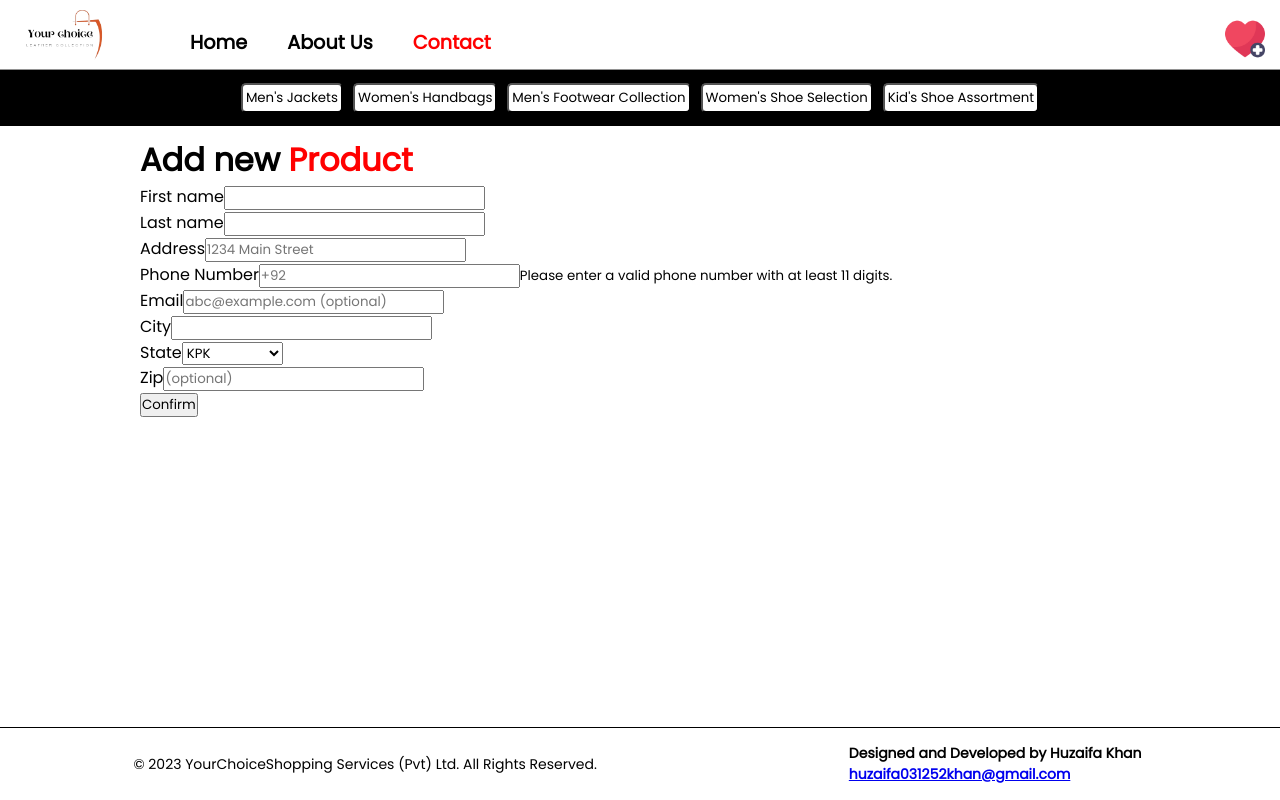
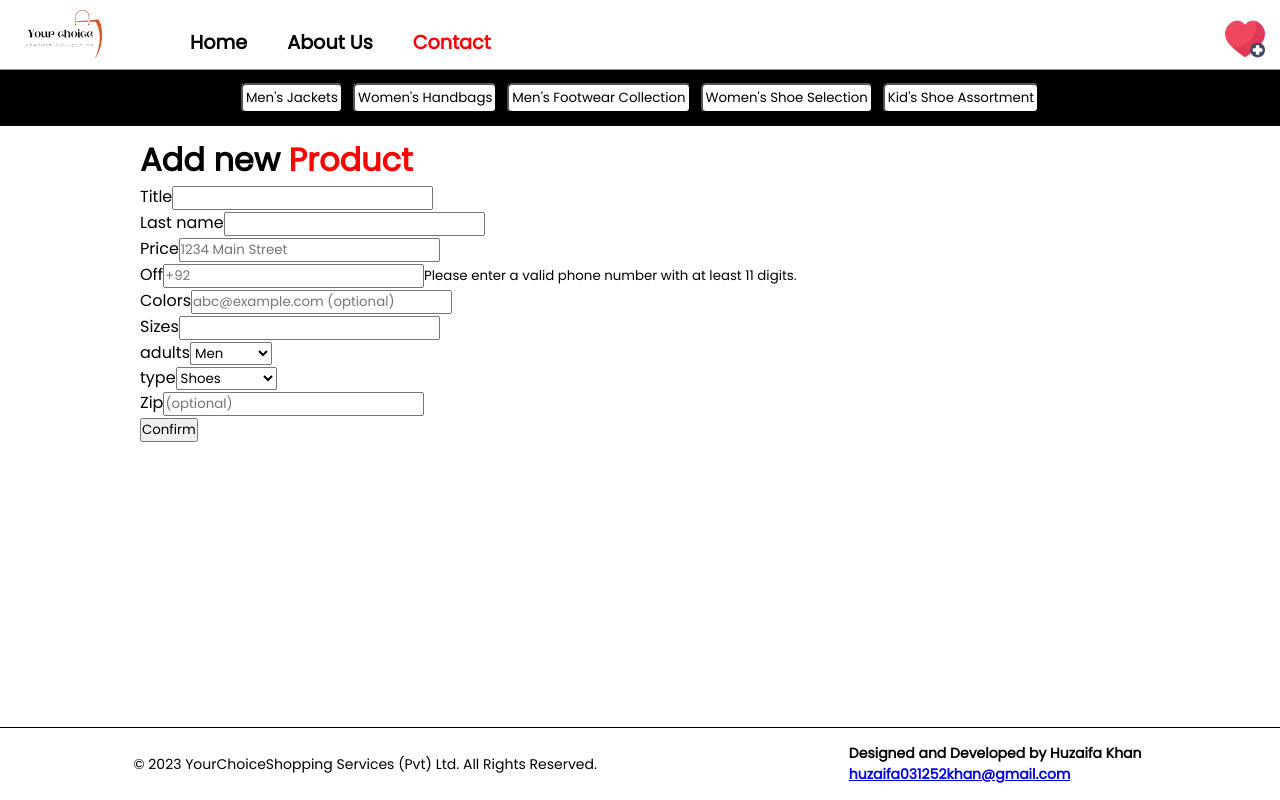
Before and after one commit to huzaifakhan0308/your-choice-frontend, a Next.js app: page /addNew in a window 1280 px wide. Built offline with nearby package versions, Linux system fonts and the light colour scheme; a web font is replaced by a local one.

Commit message:
add styles to addNew page

```diff
--- a/app/addNew/page.jsx
+++ b/app/addNew/page.jsx
@@ -54,7 +54,7 @@ function Page() {
           <form className="row g-3" onSubmit={handleSubmit}>
               <h1>Add new <span style={{ color: "red" }}>Product</span></h1>
               <div className="col-md-6">
-                  <label className="form-label">First name</label>
+                  <label className="form-label">Title</label>
                   <input type="text" className="form-control" id="inputEmail4" ref={firstNameRef} required />
               </div>
               <div className="col-md-6">
@@ -62,27 +62,36 @@ function Page() {
                   <input type="text" className="form-control" id="inputPassword4" ref={lastNameRef} required />
               </div>
               <div className="col-12">
-                  <label className="form-label">Address</label>
+                  <label className="form-label">Price</label>
                   <input type="text" className="form-control" id="inputAddress" ref={addressRef} placeholder="1234 Main Street" required />
               </div>
               <div className="col-12">
-                  <label className="form-label">Phone Number</label>
+                  <label className="form-label">Off</label>
                   <input type="tel" className="form-control" id="inputEmail4" placeholder="+92" pattern="[\d+]{11,}" ref={phoneRef} required />
                   <small className="form-text text-muted">Please enter a valid phone number with at least 11 digits.</small>
               </div>
               <div className="col-12">
-                  <label className="form-label">Email</label>
+                  <label className="form-label">Colors</label>
                   <input type="email" className="form-control" id="inputPhoneNumber" placeholder="abc@example.com (optional)" ref={emailRef} />
               </div>
               <div className="col-md-6">
-                  <label className="form-label">City</label>
+                  <label className="form-label">Sizes</label>
                   <input type="text" className="form-control" ref={cityRef} id="inputCity" required />
               </div>
               <div className="col-md-4">
-                  <label className="form-label">State</label>
+                  <label className="form-label">adults</label>
                   <select id="inputState" className="form-select" ref={stateRef} required>
                       <option value="" disabled>Choose...</option>
-                      <option value="KPK">KPK</option>
+                      <option value="men">Men</option>
+                      <option value="women">Women</option>
+                      <option value="kid">Kid</option>
+                  </select>
+              </div>
+              <div className="col-md-4">
+                  <label className="form-label">type</label>
+                  <select id="inputState" className="form-select" ref={stateRef} required>
+                      <option value="" disabled>Choose...</option>
+                        <option value="Shoes">Shoes</option>
                       <option value="Sindh">Sindh</option>
                       <option value="Punjab">Punjab</option>
                       <option value="Balochistan">Balochistan</option>
```
